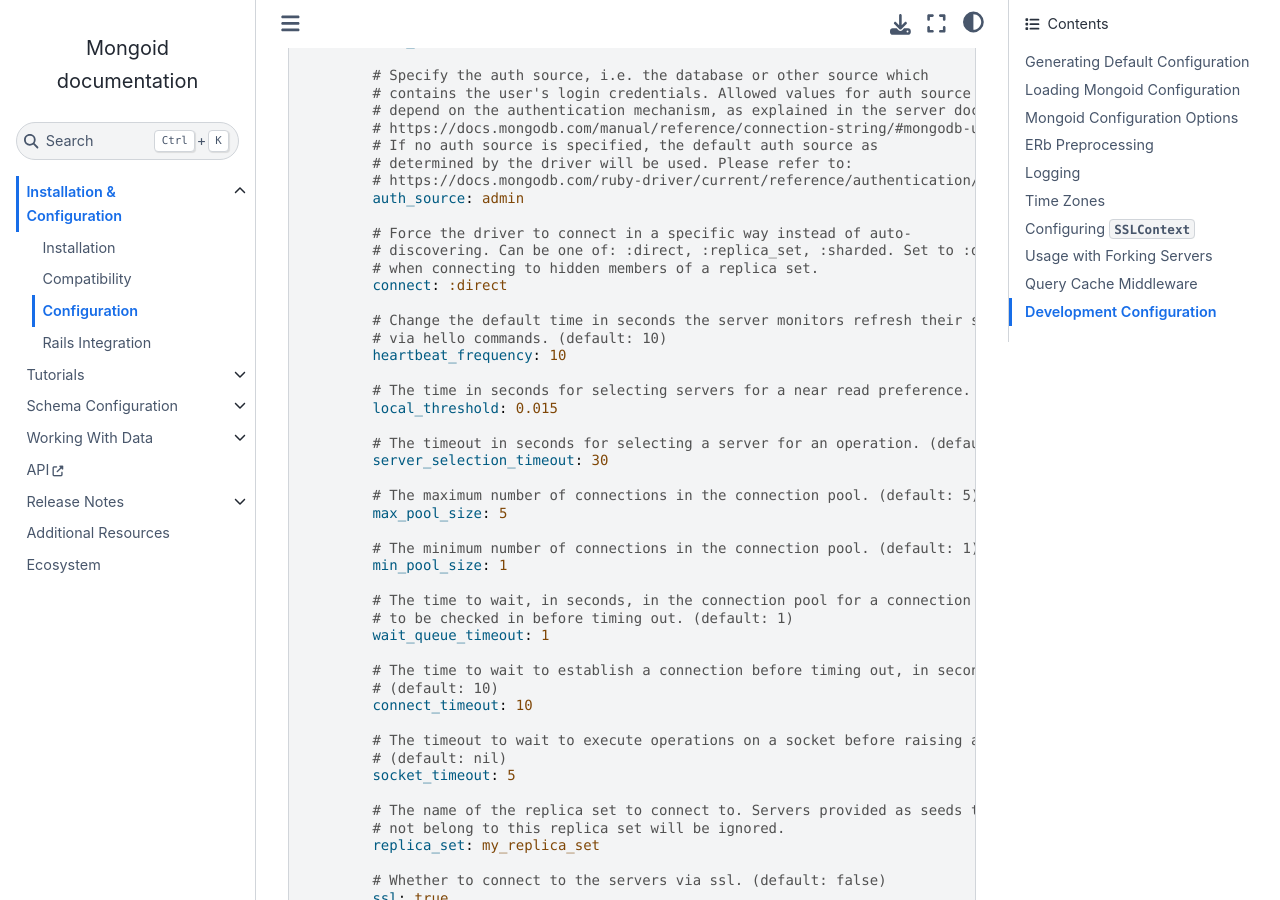
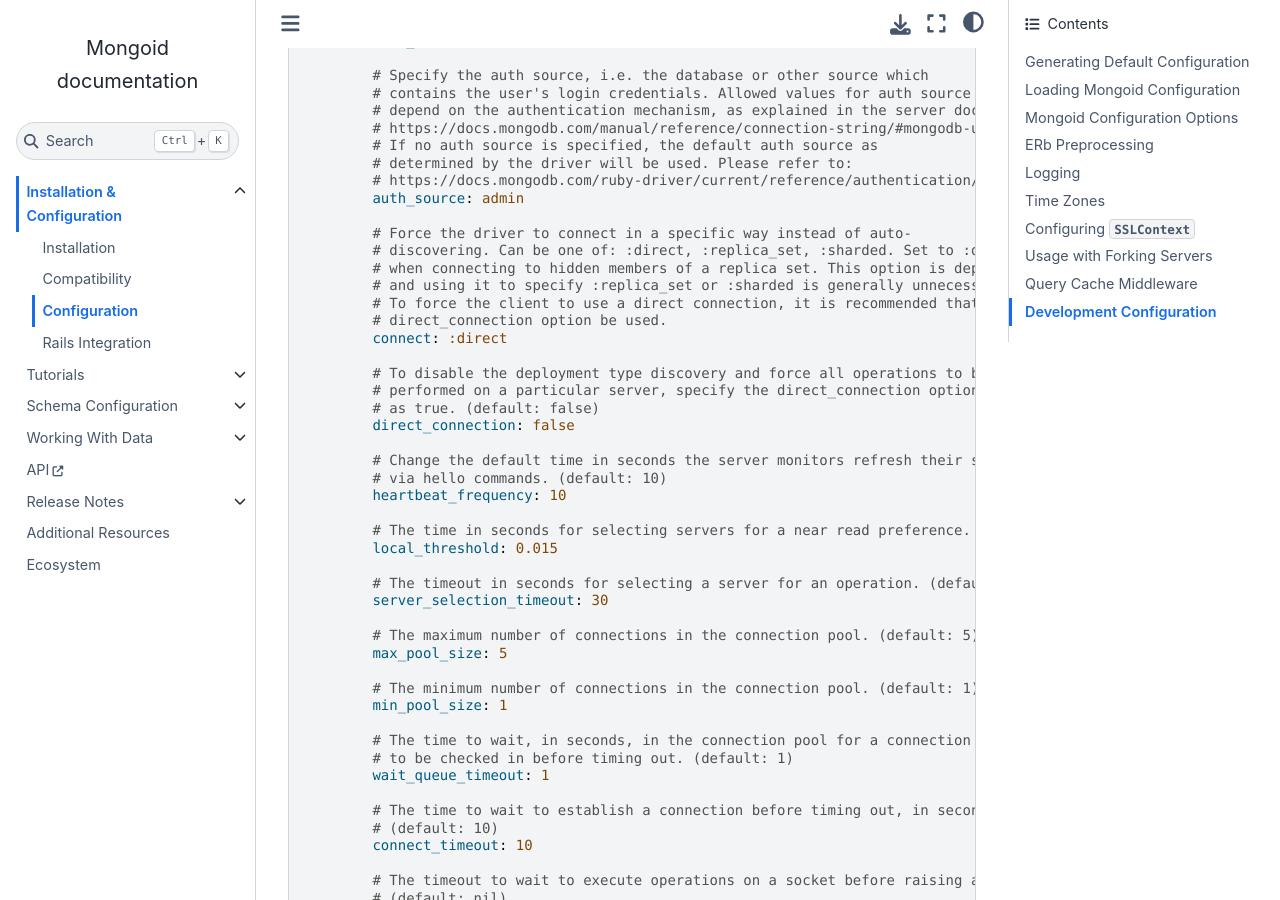
Before and after one commit to i80and/docs-mongoid, a Sphinx documentation site: the page built from docs/reference/configuration.txt, in a window 1280 px wide and 900 px high, scrolled down 3702 px. Built offline with Sphinx 7.4.7 and the Sphinx Book theme 1.1.4, drawn with Linux system fonts in a browser that asks for light colours.

Commit message:
MONGOID-5250 Replace connect: :direct with direct_connection: true in documentation (#5157)
* MONGOID-5250 update docs to refer to direct_connection

* MONGOID-5250 get rid of back ticks

```diff
--- a/docs/reference/configuration.txt
+++ b/docs/reference/configuration.txt
@@ -185,8 +185,16 @@ for details on driver options.
 
           # Force the driver to connect in a specific way instead of auto-
           # discovering. Can be one of: :direct, :replica_set, :sharded. Set to :direct
-          # when connecting to hidden members of a replica set.
+          # when connecting to hidden members of a replica set. This option is deprecated
+          # and using it to specify :replica_set or :sharded is generally unnecessary.
+          # To force the client to use a direct connection, it is recommended that the
+          # direct_connection option be used.
           connect: :direct
+
+          # To disable the deployment type discovery and force all operations to be
+          # performed on a particular server, specify the direct_connection option
+          # as true. (default: false)
+          direct_connection: false
 
           # Change the default time in seconds the server monitors refresh their status
           # via hello commands. (default: 10)
```
